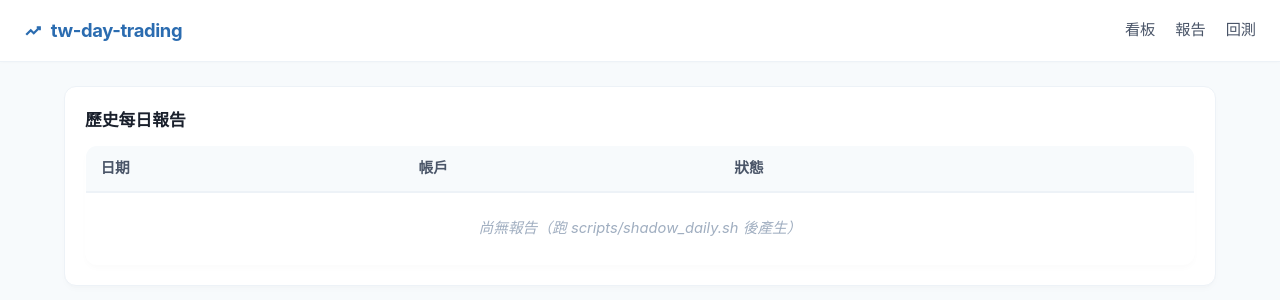
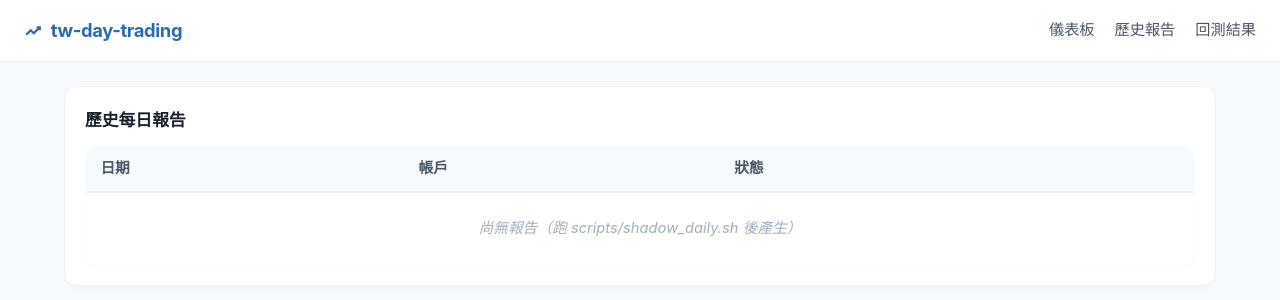
Before and after one commit to ChenHom/tw-swing-trading-mvp, a FastAPI app: page /reports in a window 1280 px wide. Shown: the top 300 px of the page. Run offline with FastAPI, Linux system fonts and the light colour scheme.

Commit message:
fix: 還原 PC 桌機版之 LOGO 文字與導航連結名稱

```diff
--- a/src/web/static/style.css
+++ b/src/web/static/style.css
@@ -16,7 +16,7 @@ body {
   box-shadow: 0 1px 3px rgba(0,0,0,.02);
 }
 .topbar .brand { font-weight: 700; color: #2b6cb0; text-decoration: none; font-size: 1.15rem; letter-spacing: -0.02em; }
-.brand-text-mobile { display: none; }
+.brand-text-mobile, .nav-text-mobile { display: none; }
 .info-tip-container { display: inline-flex; align-items: center; gap: 0.25rem; }
 .topbar nav { display: flex; gap: 1.25rem; }
 .topbar nav a { color: #4a5568; text-decoration: none; font-size: .95rem; font-weight: 500; transition: color .15s; }
@@ -333,14 +333,14 @@ a.sym-link:hover { color: #1a0dab; text-decoration: underline; }
     box-shadow: none;
   }
 
-  /* 手機版品牌 LOGO 優化：隱藏圖標，文字改為 trading */
+  /* 手機版品牌 LOGO 與導覽文字優化：隱藏圖標，文字改為簡短版 */
   .topbar .brand-icon {
     display: none !important;
   }
-  .topbar .brand-text-desktop {
+  .topbar .brand-text-desktop, .topbar .nav-text-desktop {
     display: none;
   }
-  .topbar .brand-text-mobile {
+  .topbar .brand-text-mobile, .topbar .nav-text-mobile {
     display: inline;
   }
 }
--- a/src/web/templates/base.html
+++ b/src/web/templates/base.html
@@ -15,9 +15,18 @@
       <span class="brand-text-mobile">trading</span>
     </a>
     <nav>
-      <a href="{{ base }}/">看板</a>
-      <a href="{{ base }}/reports">報告</a>
-      <a href="{{ base }}/backtests">回測</a>
+      <a href="{{ base }}/">
+        <span class="nav-text-desktop">儀表板</span>
+        <span class="nav-text-mobile">看板</span>
+      </a>
+      <a href="{{ base }}/reports">
+        <span class="nav-text-desktop">歷史報告</span>
+        <span class="nav-text-mobile">報告</span>
+      </a>
+      <a href="{{ base }}/backtests">
+        <span class="nav-text-desktop">回測結果</span>
+        <span class="nav-text-mobile">回測</span>
+      </a>
     </nav>
   </header>
   <main>
```
